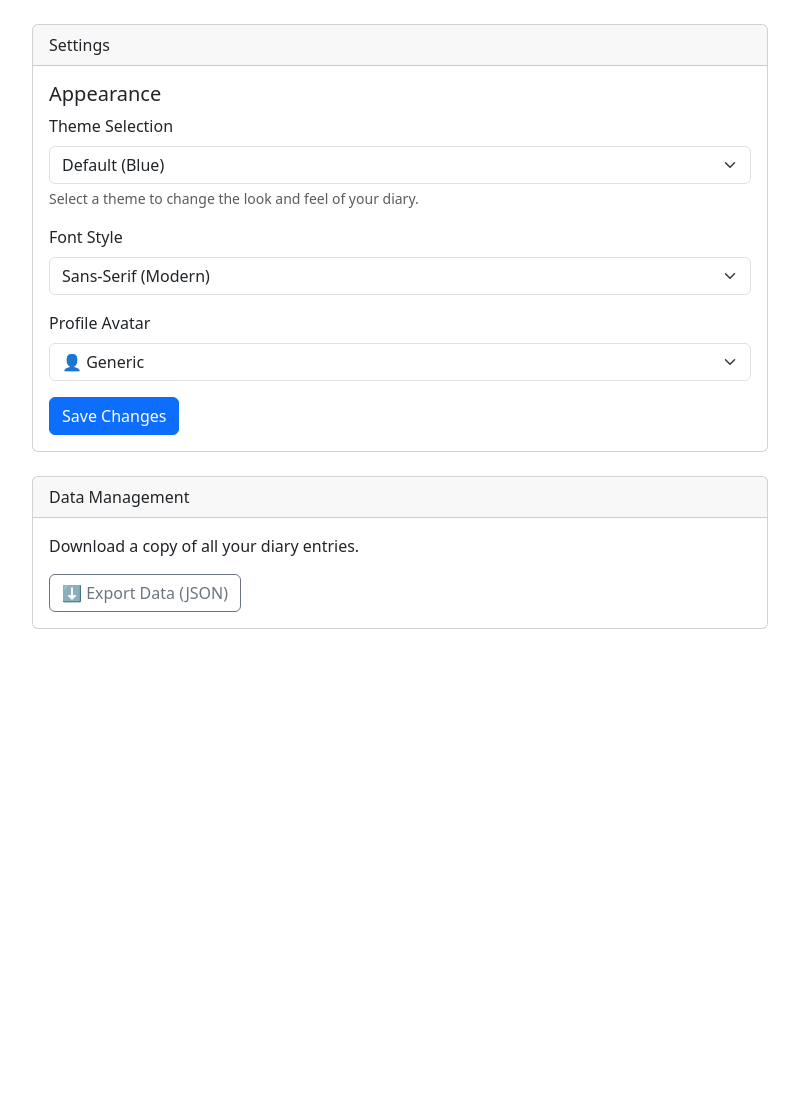
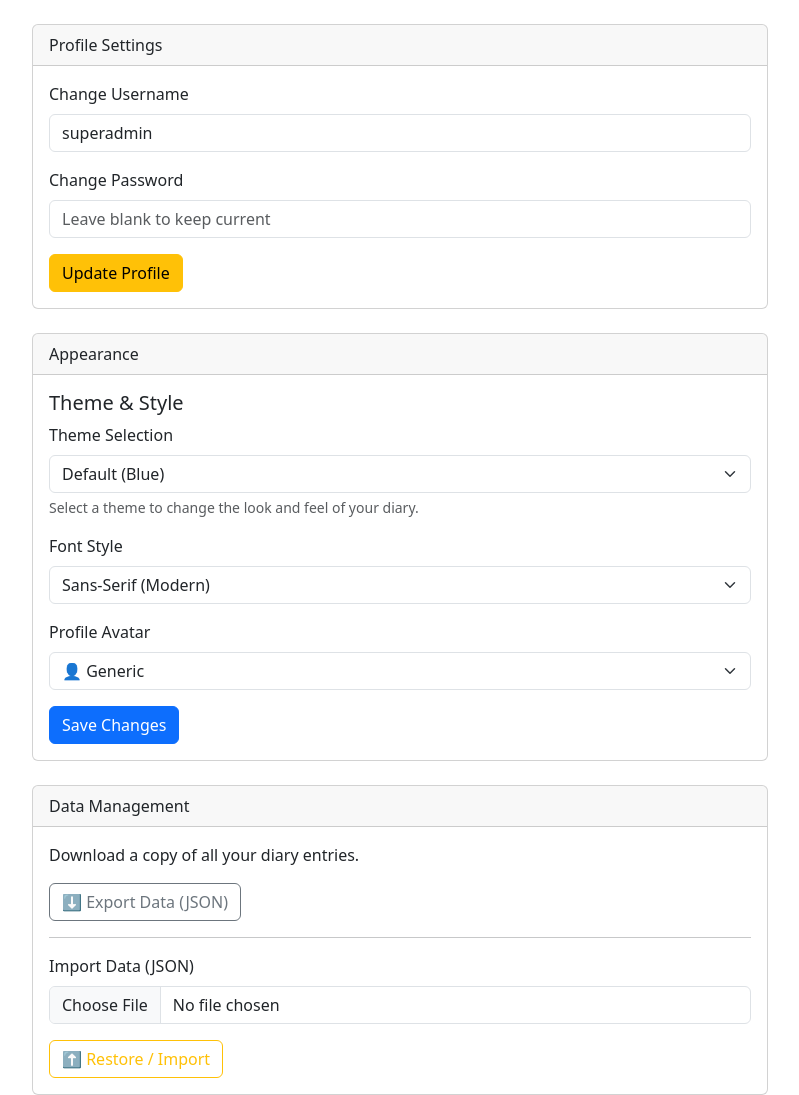
Before and after one commit to arm00pv/diary, a Flask app: page /settings in a window 1280 px wide. Shown: the part 56-1151 px from the top of the page, without its empty margins (240-1039 px from the left). Before the commit the page ends 685 px from the top, so only its background shows below. Run offline with Flask 3, Linux system fonts and the light colour scheme; a user stored in the database is signed in.

Commit message:
Add Markdown, Import, and Profile Features - Implemented Markdown support for diary entries. - Added JSON Data Import feature to restore backups. - Added Profile Management (Username/Password change) in Settings. - Updated templates to support Markdown rendering and new forms. - Updated tests to cover new features.

```diff
--- a/diary_app/app.py
+++ b/diary_app/app.py
@@ -3,6 +3,8 @@ import click
 from flask import Flask, render_template, request, redirect, url_for, flash, jsonify
 from flask_login import LoginManager, login_user, logout_user, login_required, current_user
 import re
+import json
+import markdown
 from datetime import datetime, timedelta
 from werkzeug.exceptions import abort
 from textblob import TextBlob
@@ -271,6 +273,27 @@ def create_app(test_config=None):
 
         return render_template('settings.html')
 
+    @main_bp.route('/settings/profile', methods=['POST'])
+    @login_required
+    def update_profile():
+        """Update user profile (username/password)."""
+        username = request.form.get('username')
+        password = request.form.get('password')
+
+        if username and username != current_user.username:
+            # Check if taken
+            if User.query.filter_by(username=username).first():
+                flash('Username already taken.')
+                return redirect(url_for('main.settings'))
+            current_user.username = username
+
+        if password:
+            current_user.set_password(password)
+
+        db.session.commit()
+        flash('Profile updated successfully!')
+        return redirect(url_for('main.settings'))
+
     @main_bp.route('/')
     @login_required
     def index():
@@ -312,6 +335,13 @@ def create_app(test_config=None):
         streak = calculate_streak(all_user_entries)
 
         return render_template('index.html', entries=entries, streak=streak, quote=quote, flashbacks=flashbacks)
+
+    # Markdown Filter
+    @app.template_filter('markdown')
+    def markdown_filter(text):
+        if not text:
+            return ""
+        return markdown.markdown(text)
 
     # Context Processor to inject theme URL into all templates
     @app.context_processor
@@ -553,6 +583,7 @@ def create_app(test_config=None):
                 'date': e.entry_date.strftime('%Y-%m-%d'),
                 'content': e.content,
                 'mood': e.mood,
+                'weather': e.weather,
                 'emotion': e.dominant_emotion,
                 'sentiment': e.sentiment_score,
                 'tags': e.tags
@@ -561,6 +592,60 @@ def create_app(test_config=None):
         response = jsonify(data)
         response.headers.set('Content-Disposition', 'attachment; filename=diary_export.json')
         return response
+
+    @main_bp.route('/import', methods=['POST'])
+    @login_required
+    def import_data():
+        """Import entries from a JSON file."""
+        if 'file' not in request.files:
+            flash('No file part')
+            return redirect(url_for('main.settings'))
+
+        file = request.files['file']
+        if file.filename == '':
+            flash('No selected file')
+            return redirect(url_for('main.settings'))
+
+        if file:
+            try:
+                data = json.load(file)
+                count = 0
+                for item in data:
+                    # Basic validation
+                    if 'content' not in item or 'date' not in item:
+                        continue
+
+                    entry_date = datetime.strptime(item['date'], '%Y-%m-%d').date()
+
+                    # Check for duplicate (same date and same content start)
+                    # Or simpler: allow multiple entries per day, but check exact content match
+                    exists = DiaryEntry.query.filter_by(
+                        user_id=current_user.id,
+                        entry_date=entry_date,
+                        content=item['content']
+                    ).first()
+
+                    if not exists:
+                        new_entry = DiaryEntry(
+                            user_id=current_user.id,
+                            content=item['content'],
+                            entry_date=entry_date,
+                            mood=item.get('mood'),
+                            weather=item.get('weather'),
+                            tags=item.get('tags'),
+                            dominant_emotion=item.get('emotion', detect_dominant_emotion(item['content'])),
+                            sentiment_score=item.get('sentiment', TextBlob(item['content']).sentiment.polarity)
+                        )
+                        db.session.add(new_entry)
+                        count += 1
+
+                db.session.commit()
+                flash(f'Successfully imported {count} entries!')
+
+            except Exception as e:
+                flash(f'Error importing data: {str(e)}')
+
+        return redirect(url_for('main.settings'))
 
     from .admin import admin_bp
     app.register_blueprint(auth_bp)
--- a/diary_app/templates/index.html
+++ b/diary_app/templates/index.html
@@ -80,7 +80,9 @@
                             {% endif %}
                         </div>
                     </div>
-                    <p class="card-text text-truncate">{{ entry.content | safe }}</p>
+                    <div class="card-text text-truncate" style="max-height: 100px; overflow: hidden;">
+                        {{ entry.content | markdown | safe }}
+                    </div>
 
                     {% if entry.tags %}
                     <div class="mb-2">
--- a/diary_app/templates/settings.html
+++ b/diary_app/templates/settings.html
@@ -3,10 +3,29 @@
 {% block content %}
 <div class="row justify-content-center">
     <div class="col-md-8">
+
+        <!-- Profile Settings -->
+        <div class="card mb-4">
+            <div class="card-header">Profile Settings</div>
+            <div class="card-body">
+                <form action="{{ url_for('main.update_profile') }}" method="POST">
+                    <div class="mb-3">
+                        <label for="username" class="form-label">Change Username</label>
+                        <input type="text" class="form-control" id="username" name="username" value="{{ current_user.username }}">
+                    </div>
+                    <div class="mb-3">
+                        <label for="password" class="form-label">Change Password</label>
+                        <input type="password" class="form-control" id="password" name="password" placeholder="Leave blank to keep current">
+                    </div>
+                    <button type="submit" class="btn btn-warning">Update Profile</button>
+                </form>
+            </div>
+        </div>
+
         <div class="card">
-            <div class="card-header">Settings</div>
+            <div class="card-header">Appearance</div>
             <div class="card-body">
-                <h5 class="card-title">Appearance</h5>
+                <h5 class="card-title">Theme & Style</h5>
                 <form method="POST">
                     <div class="mb-3">
                         <label for="theme" class="form-label">Theme Selection</label>
@@ -59,6 +78,16 @@
                 <a href="{{ url_for('main.export_data') }}" class="btn btn-outline-secondary">
                     ⬇️ Export Data (JSON)
                 </a>
+
+                <hr>
+
+                <form action="{{ url_for('main.import_data') }}" method="POST" enctype="multipart/form-data">
+                    <div class="mb-3">
+                        <label for="file" class="form-label">Import Data (JSON)</label>
+                        <input class="form-control" type="file" id="file" name="file" accept=".json" required>
+                    </div>
+                    <button type="submit" class="btn btn-outline-warning">⬆️ Restore / Import</button>
+                </form>
             </div>
         </div>
     </div>
```
Also changed, not shown: diary_app/templates/entry.html (+34 -2 lines), diary_app/tests/test_app.py (+13 -0 lines).
